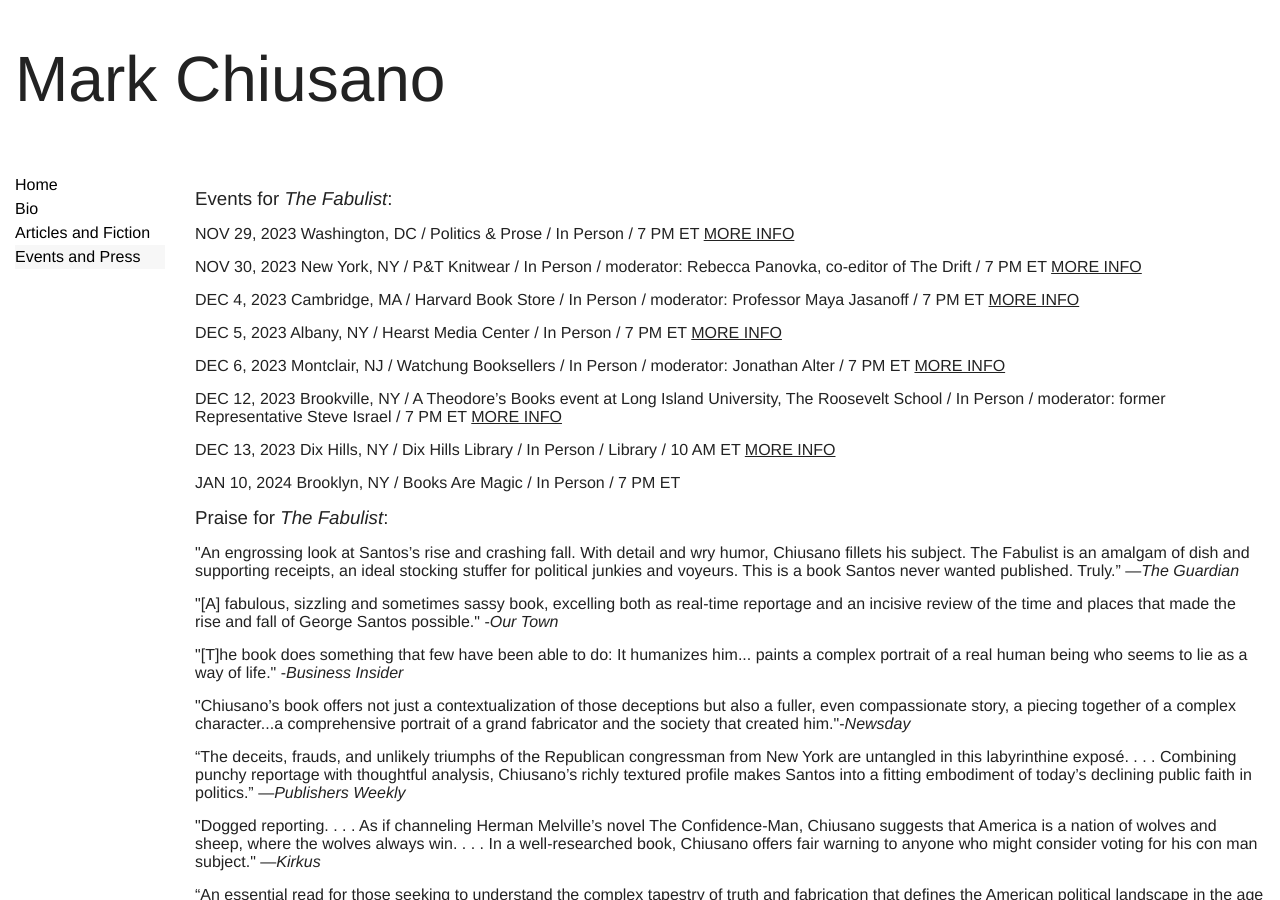
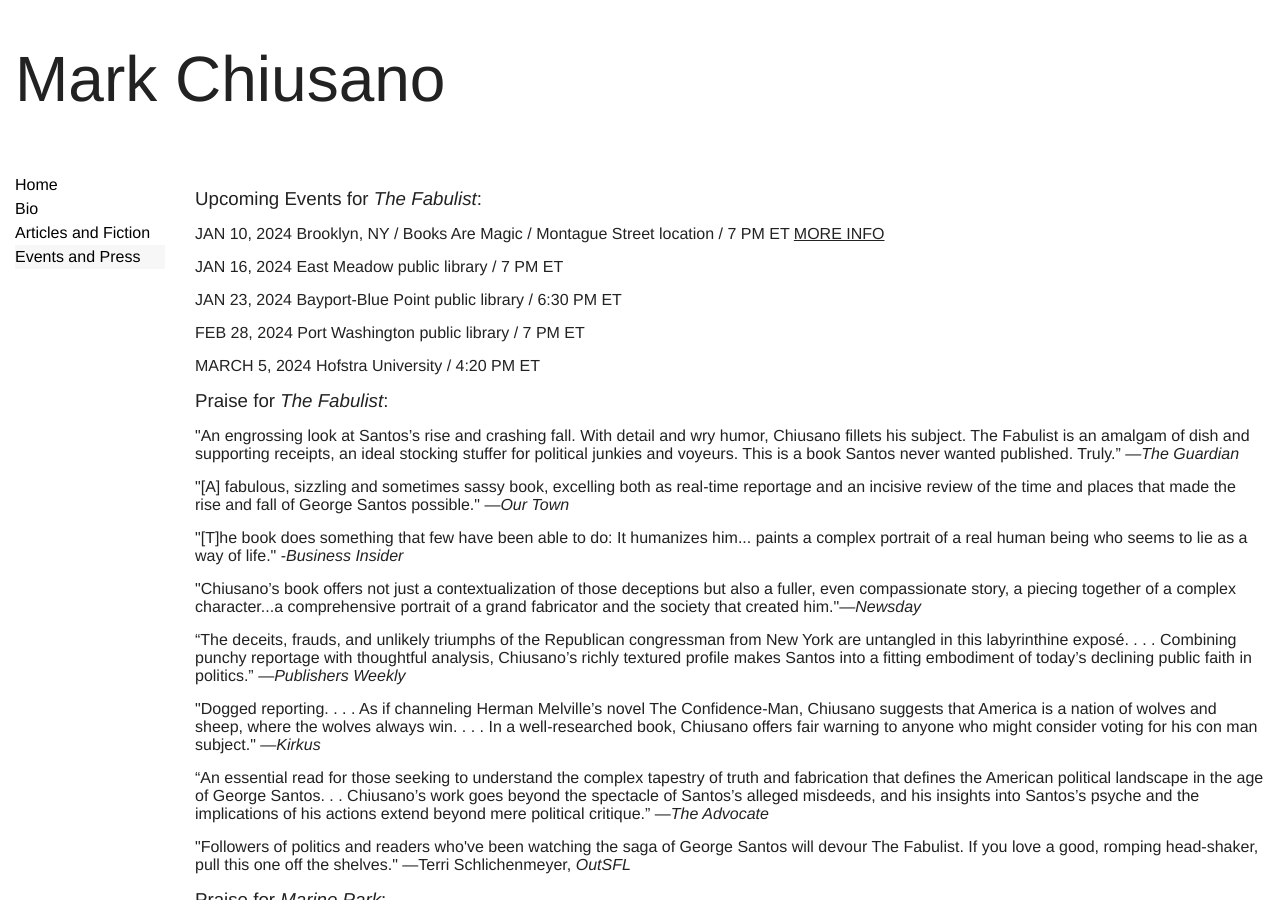
Before and after one commit to mjchiusano/mjchiusano.github.io, a Jekyll site: the page built from press.html, in a window 1280 px wide and 900 px high. Built offline with Jekyll 4.4.1, drawn with Linux system fonts in a browser that asks for light colours; Markdown is read by kramdown in place of the engine named in the settings.

Commit message:
Update press.html
sched

```diff
--- a/press.html
+++ b/press.html
@@ -4,34 +4,29 @@
 ---
 <p class="gutter-pad-bottom"></p>
 
-<h3 class="gutter-pad-bottom">Events for <i>The Fabulist</i>:</h3>
+<h3 class="gutter-pad-bottom">Upcoming Events for <i>The Fabulist</i>:</h3>
 
-<p class="gutter-pad-bottom">NOV 29, 2023    Washington, DC / Politics & Prose / In Person / 7 PM ET  <a href="https://www.politics-prose.com/mark-chiusano">MORE INFO</a></p>
+<p class="gutter-pad-bottom">JAN 10, 2024    Brooklyn, NY / Books Are Magic / Montague Street location / 7 PM ET <a href="https://www.eventbrite.com/e/in-store-mark-chiusano-the-fabulist-w-matt-flegenheimer-tickets-767629379137">MORE INFO</a></p>
 
-<p class="gutter-pad-bottom">NOV 30, 2023    New York, NY / P&T Knitwear / In Person / moderator: Rebecca Panovka, co-editor of The Drift / 7 PM ET <a href="https://www.eventbrite.com/e/mark-chiusano-presents-the-fabulist-featuring-rebecca-panovka-tickets-727840579767?aff=oddtdtcreator">MORE INFO</a></p>
+<p class="gutter-pad-bottom">JAN 16, 2024    East Meadow public library / 7 PM ET </p>
 
-<p class="gutter-pad-bottom">DEC 4, 2023    Cambridge, MA / Harvard Book Store / In Person / moderator: Professor Maya Jasanoff / 7 PM ET <a href="https://www.harvard.com/event/mark_chiusano/">MORE INFO</a></p>
+<p class="gutter-pad-bottom">JAN 23, 2024    Bayport-Blue Point public library / 6:30 PM ET </p>
 
-<p class="gutter-pad-bottom">DEC 5, 2023    Albany, NY / Hearst Media Center / In Person / 7 PM ET <a href="https://www.albany.org/event/the-fabulist%3A-a-conversation-with-author-and-journalist-mark-chiusano/48255/">MORE INFO</a></p>
+<p class="gutter-pad-bottom">FEB 28, 2024    Port Washington public library / 7 PM ET </p>
 
-<p class="gutter-pad-bottom">DEC 6, 2023    Montclair, NJ / Watchung Booksellers / In Person / moderator: Jonathan Alter / 7 PM ET <a href="https://www.eventbrite.com/e/mark-chiusano-the-fabulist-with-jonathan-alter-tickets-751256677947?aff=oddtdtcreator">MORE INFO</a></p>
+<p class="gutter-pad-bottom">MARCH 5, 2024    Hofstra University / 4:20 PM ET </p>
 
-<p class="gutter-pad-bottom">DEC 12, 2023    Brookville, NY / A Theodore’s Books event at Long Island University, The Roosevelt School / In Person / moderator: former Representative Steve Israel / 7 PM ET <a href="https://www.eventbrite.com/e/journalist-mark-chiusano-discusses-and-signs-new-book-on-george-santos-tickets-756267244687">MORE INFO</a></p>
-
-<p class="gutter-pad-bottom">DEC 13, 2023    Dix Hills, NY / Dix Hills Library / In Person / Library / 10 AM ET <a href="https://www.hhhlibrary.org/event/fabulist-biography-george-santos-dix-hills-zoom">MORE INFO</a></p>
-
-<p class="gutter-pad-bottom">JAN 10, 2024    Brooklyn, NY / Books Are Magic / In Person / 7 PM ET</p>
 
 <h3 class="gutter-pad-bottom">Praise for <i>The Fabulist</i>:</h3>
 
 <p class="gutter-pad-bottom">"An engrossing look at Santos’s rise and crashing fall. With detail and wry humor, Chiusano fillets his subject. The Fabulist is an amalgam of dish and supporting receipts, an ideal stocking stuffer for political junkies and voyeurs. This is a book Santos never wanted published. Truly.”
 —<i>The Guardian</i></p>
 
-<p class="gutter-pad-bottom">"[A] fabulous, sizzling and sometimes sassy book, excelling both as real-time reportage and an incisive review of the time and places that made the rise and fall of George Santos possible." -<i>Our Town</i></p>
+<p class="gutter-pad-bottom">"[A] fabulous, sizzling and sometimes sassy book, excelling both as real-time reportage and an incisive review of the time and places that made the rise and fall of George Santos possible." —<i>Our Town</i></p>
 
 <p class="gutter-pad-bottom">"[T]he book does something that few have been able to do: It humanizes him... paints a complex portrait of a real human being who seems to lie as a way of life." -<i>Business Insider</i></p>
 
-<p class="gutter-pad-bottom">"Chiusano’s book offers not just a contextualization of those deceptions but also a fuller, even compassionate story, a piecing together of a complex character...a comprehensive portrait of a grand fabricator and the society that created him."-<i>Newsday</i></p>
+<p class="gutter-pad-bottom">"Chiusano’s book offers not just a contextualization of those deceptions but also a fuller, even compassionate story, a piecing together of a complex character...a comprehensive portrait of a grand fabricator and the society that created him."—<i>Newsday</i></p>
 
 <p class="gutter-pad-bottom">“The deceits, frauds, and unlikely triumphs of the Republican congressman from New York are untangled in this labyrinthine exposé. . . . Combining punchy reportage with thoughtful analysis, Chiusano’s richly textured profile makes Santos into a fitting embodiment of today’s declining public faith in politics.”
 —<i>Publishers Weekly</i></p>
```
